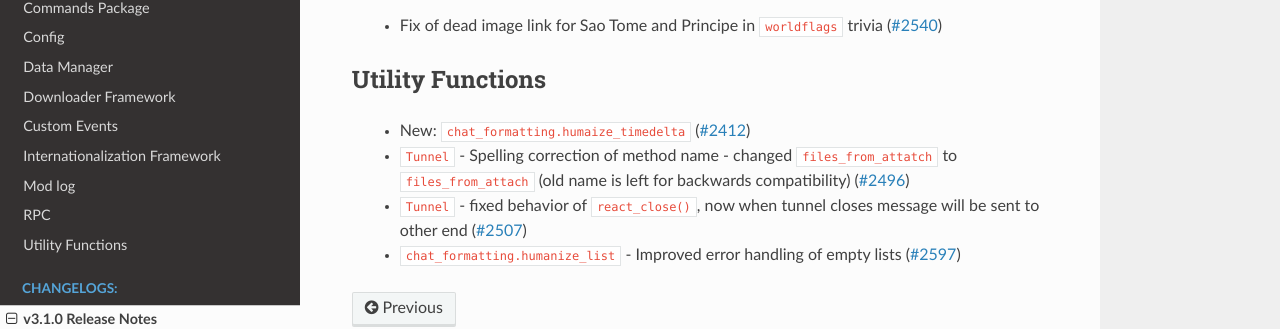
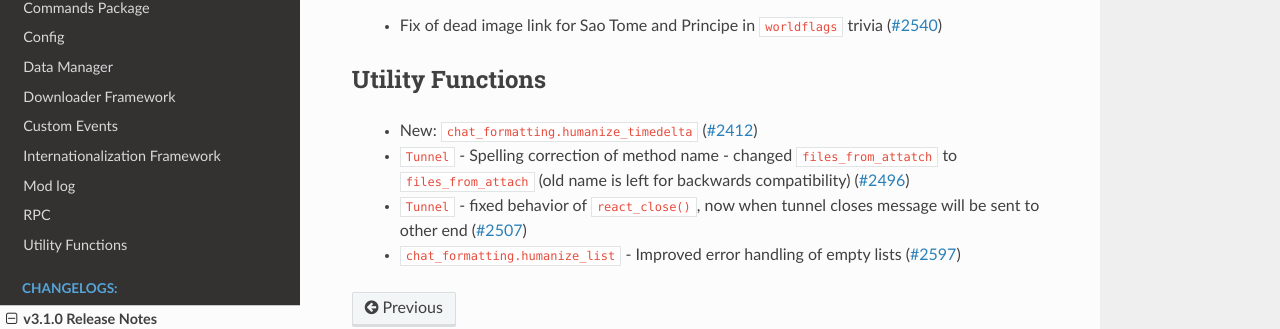
Before and after one commit to Renirous/Red-DiscordBot, a Sphinx documentation site: the page built from docs/changelog_3_1_0.rst, in a window 1280 px wide and 900 px high, scrolled down 3041 px. Shown: the part 443-772 px from the top of the window. Built offline with Sphinx 7.4.7 and the Read the Docs theme 2.0.0, drawn with Linux system fonts in a browser that asks for light colours; the version number is read from the project's files by our own code.

Commit message:
[docs] Fix typo (#2691)

```diff
--- a/docs/changelog_3_1_0.rst
+++ b/docs/changelog_3_1_0.rst
@@ -169,7 +169,7 @@ Trivia
 Utility Functions
 -----------------
 
- * New: ``chat_formatting.humaize_timedelta`` (`#2412`_)
+ * New: ``chat_formatting.humanize_timedelta`` (`#2412`_)
  * ``Tunnel`` - Spelling correction of method name - changed ``files_from_attatch`` to ``files_from_attach`` (old name is left for backwards compatibility) (`#2496`_)
  * ``Tunnel`` - fixed behavior of ``react_close()``, now when tunnel closes message will be sent to other end (`#2507`_)
  * ``chat_formatting.humanize_list`` - Improved error handling of empty lists (`#2597`_)
```
